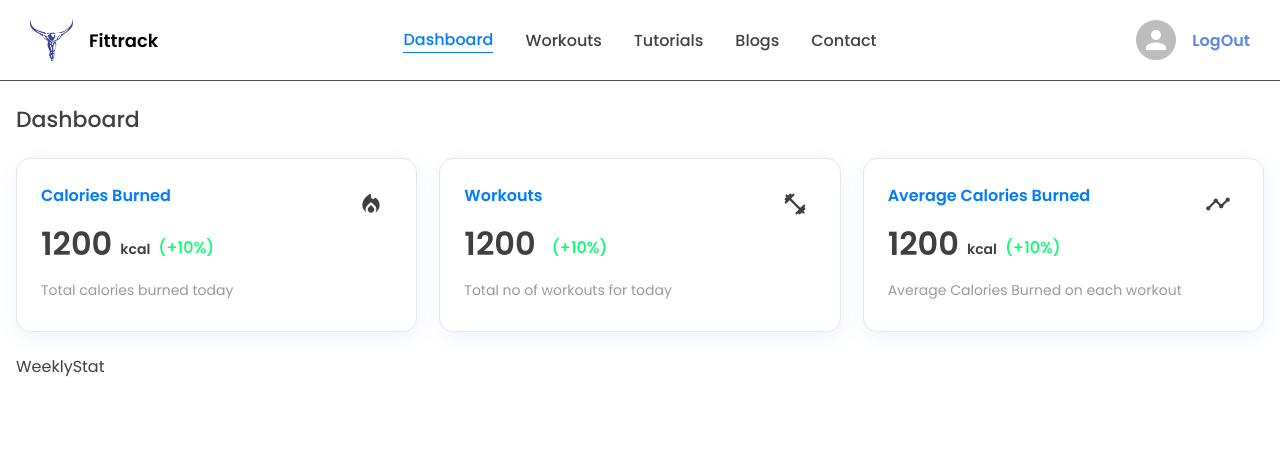
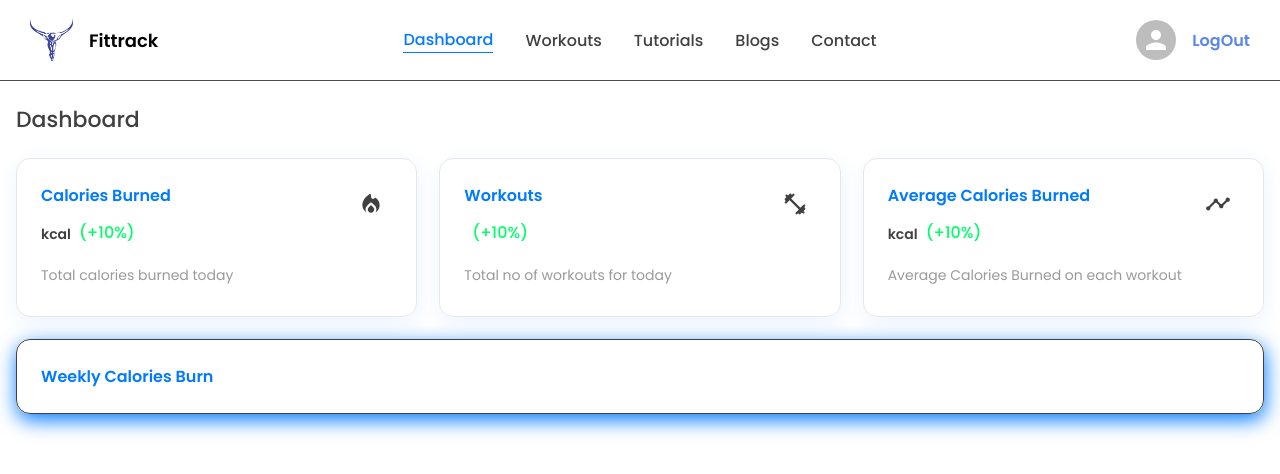
Before and after one commit to muwa37/mern-fitness, a React (Create React App) app in the folder client/: page / in a window 1280 px wide. Shown: the top 474 px of the page. Built offline with nearby package versions, Linux system fonts and the light colour scheme; the HTML template or start-up script is replaced by a standard one.

Commit message:
Modified Weekly Stat card

```diff
--- a/client/src/components/cards/Counts.jsx
+++ b/client/src/components/cards/Counts.jsx
@@ -85,13 +85,13 @@ const Desc = styled.div`
   }
 `;
 
-const Counts = ({ item }) => {
+const Counts = ({ item, data }) => {
   return (
     <Card>
       <Data>
         <Title>{item.name}</Title>
         <Value>
-          1200
+          {data && data[item.key].toFixed(2)}
           <Unit>{item.unit}</Unit>
           <Span positive>(+10%)</Span>
         </Value>
--- a/client/src/components/cards/WeeklyStat.jsx
+++ b/client/src/components/cards/WeeklyStat.jsx
@@ -1,7 +1,46 @@
+import { BarChart } from '@mui/icons-material';
 import React from 'react';
+import styled from 'styled-components';
 
-const WeeklyStat = () => {
-  return <div>WeeklyStat</div>;
+const Card = styled.div`
+  flex: 1;
+  min-width: 280px;
+  padding: 24px;
+  border: 1px solid ${({ theme }) => theme.text_primary};
+  border-radius: 14px;
+  box-shadow: 1px 6px 20px 0px ${({ theme }) => theme.primary};
+  display: flex;
+  flex-direction: column;
+  gap: 6px;
+  @media (max-width: 600px) {
+    padding: 16px;
+  }
+`;
+
+const Title = styled.div`
+  font-weight: 600;
+  font-size: 16px;
+  color: ${({ theme }) => theme.primary};
+  @media (max-width: 600px) {
+    font-size: 14px;
+  }
+`;
+
+const WeeklyStat = ({ data }) => {
+  return (
+    <Card>
+      <Title>Weekly Calories Burn</Title>
+      {data?.totalWeeksCaloriesBurnt && (
+        <BarChart
+          xAxis={[
+            { scaleType: 'band', data: data?.totalWeeksCaloriesBurnt?.weeks },
+          ]}
+          series={[{ data: data?.totalWeeksCaloriesBurnt?.caloriesBurned }]}
+          height={300}
+        />
+      )}
+    </Card>
+  );
 };
 
 export default WeeklyStat;
```
